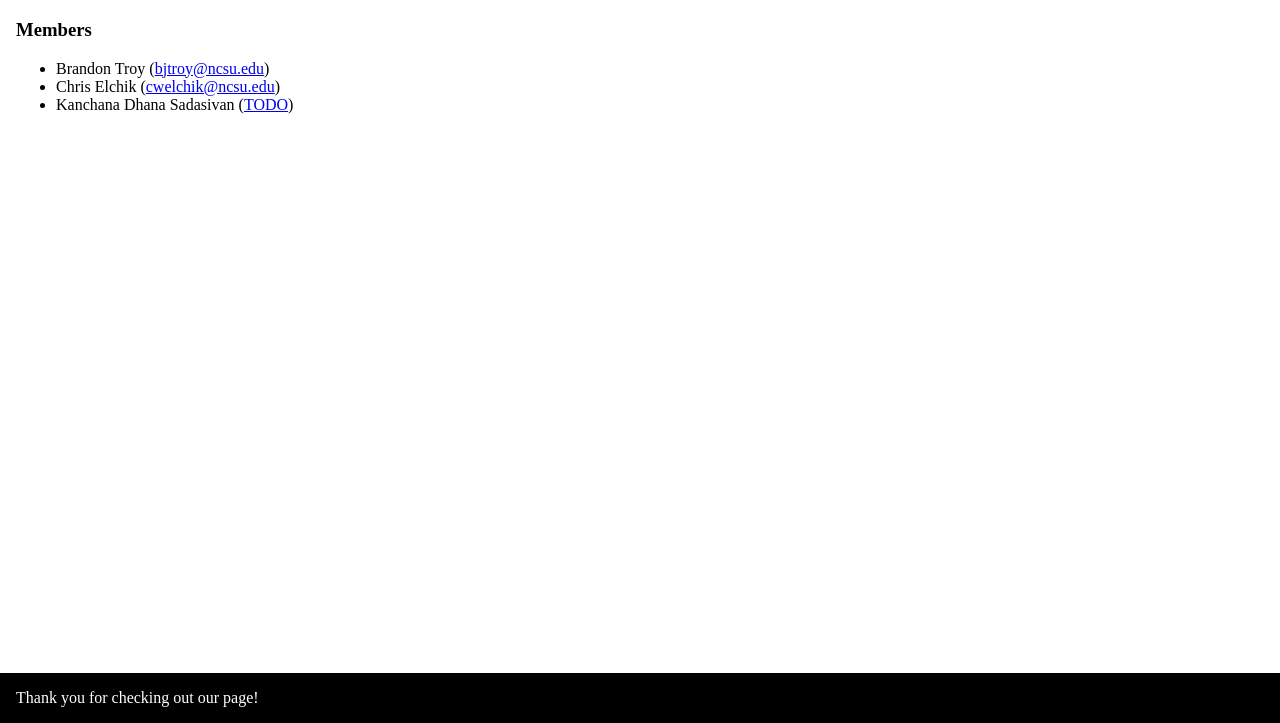
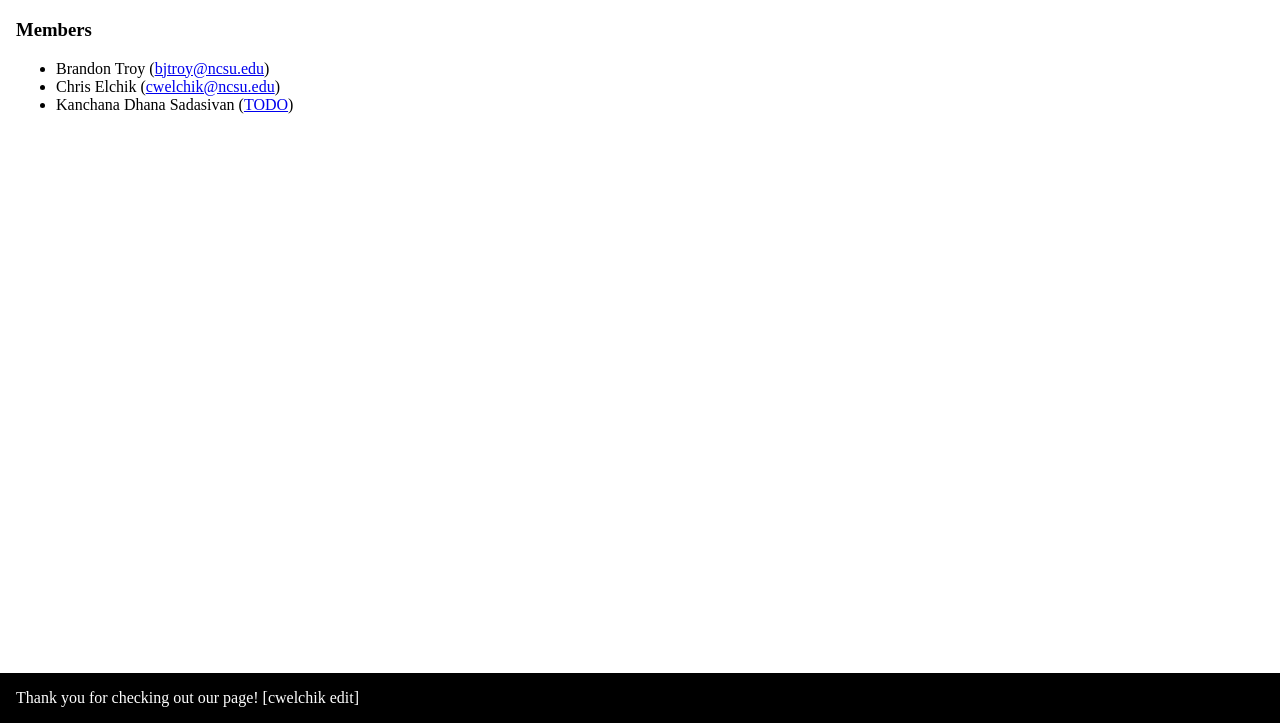
Before and after one commit to CSC-510-G7/HW2, a plain HTML site: page index.html in a window 1280 px wide. Shown: the part 77-800 px from the top of the page. Drawn offline with Linux system fonts and the light colour scheme.

Commit message:
[#4] added edit to footer on index.html
(as per issue #4)

```diff
--- a/index.html
+++ b/index.html
@@ -36,7 +36,7 @@
   </main>
 
   <footer>
-    Thank you for checking out our page!
+    Thank you for checking out our page! [cwelchik edit]
   </footer>
 </body>
 </html>
```
